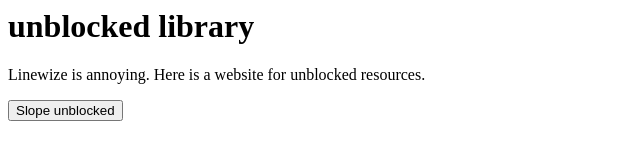
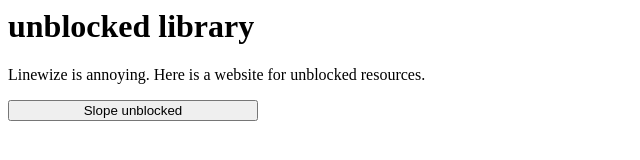
Before and after one commit to m3tr0m0l4/m3tr0m0l4.github.io, a plain HTML site: page index.html in a window 1280 px wide. Shown: the whole page, without its empty margins (0-640 px from the left). Drawn offline with Linux system fonts and the light colour scheme.

Commit message:
Update index.html

```diff
--- a/index.html
+++ b/index.html
@@ -1,5 +1,7 @@
 <h1>unblocked library</h1>
 <p>Linewize is annoying. Here is a website for unblocked resources.</p>
-<button onclick="window.location.href='https://m3tr0m0l4.github.io/slope'">
+<button
+  onclick="window.location.href='https://m3tr0m0l4.github.io/slope'"
+  style="width: 250px; white-space: nowrap;">
   Slope unblocked
 </button>
```
